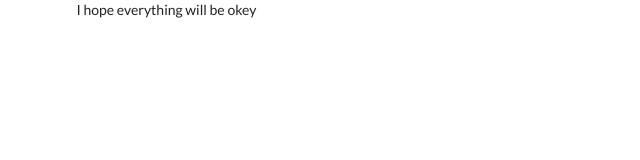
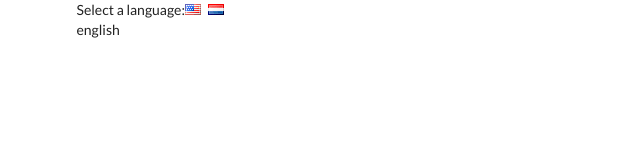
Before and after one commit to Gjorgjioska/TranslateProject, a React (Create React App) app: page / in a window 1280 px wide. Shown: the top 160 px of the page, without its empty margins (0-640 px from the left). Built offline with nearby package versions, Linux system fonts and the light colour scheme.

Commit message:
Selecting a language

```diff
--- a/src/components/App.js
+++ b/src/components/App.js
@@ -1,7 +1,29 @@
 import React from "react";
 
-const App = () => {
-  return <div className="ui container">I hope everything will be okey </div>;
-};
+class App extends React.Component {
+  state = { language: "english" };
 
+  onLanguageChange = (language) => {
+    this.setState({ language });
+  };
+
+  render() {
+    return (
+      <div className="ui container">
+        <div>
+          Select a language:
+          <i
+            className="flag us"
+            onClick={() => this.onLanguageChange("english")}
+          />
+          <i
+            className="flag nl"
+            onClick={() => this.onLanguageChange("dutch")}
+          />
+        </div>
+        {this.state.language}
+      </div>
+    );
+  }
+}
 export default App;
```
